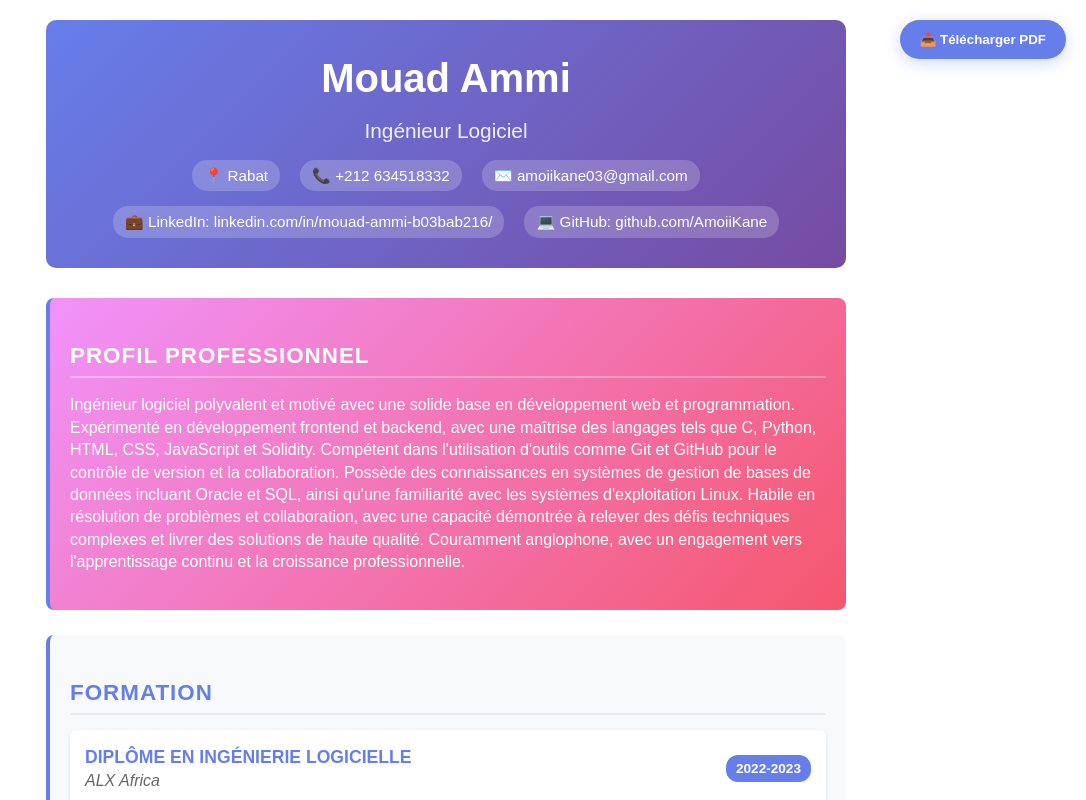
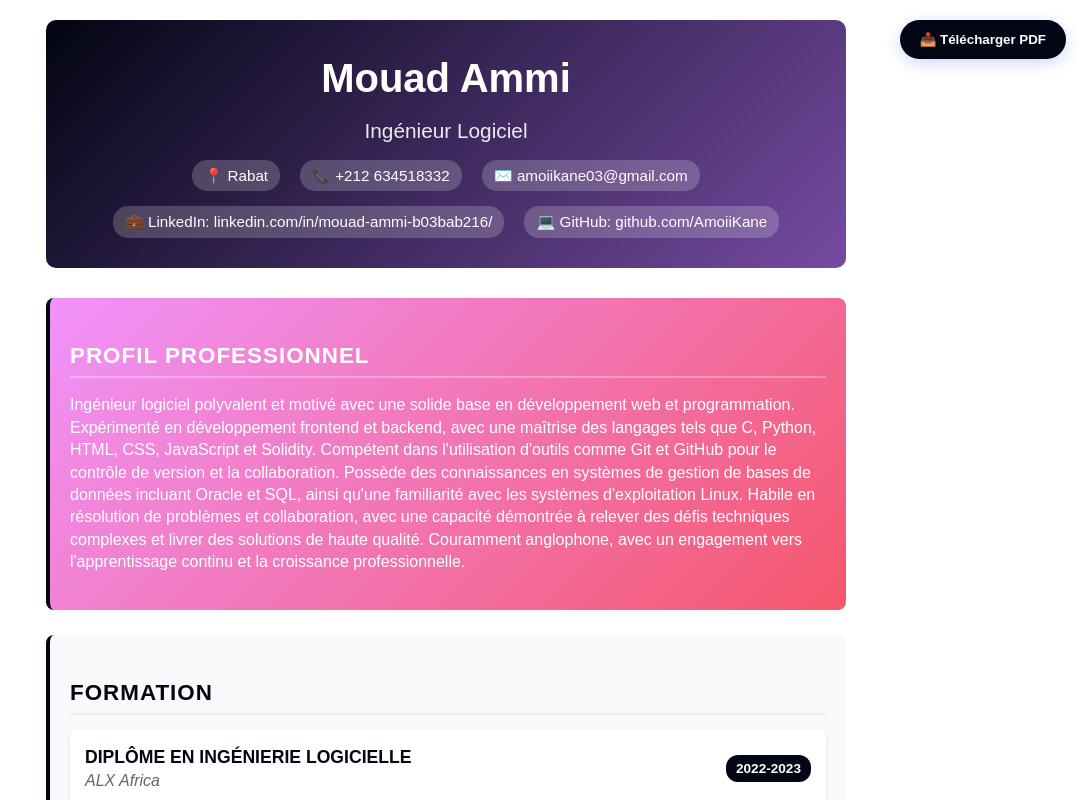
Before and after one commit to AmoiiKane/resume, a plain HTML site: page index.html in a window 1280 px wide. Shown: the top 800 px of the page, without its empty margins (194-1280 px from the left). Drawn offline with Linux system fonts and the light colour scheme.

Commit message:
Update index.html

```diff
--- a/index.html
+++ b/index.html
@@ -22,7 +22,7 @@
 
         .header {
             text-align: center;
-            background: linear-gradient(135deg, #667eea 0%, #764ba2 100%);
+            background: linear-gradient(135deg, #020513 0%, #764ba2 100%);
             color: white;
             padding: 30px 20px;
             border-radius: 10px;
@@ -63,11 +63,11 @@
             background: #f8f9fa;
             padding: 20px;
             border-radius: 8px;
-            border-left: 4px solid #667eea;
+            border-left: 4px solid #020513;
         }
 
         .section h3 {
-            color: #667eea;
+            color: #020513;
             font-size: 1.4em;
             margin-bottom: 15px;
             text-transform: uppercase;
@@ -104,7 +104,7 @@
 
         .degree {
             font-weight: bold;
-            color: #667eea;
+            color: #020513;
             font-size: 1.1em;
         }
 
@@ -114,7 +114,7 @@
         }
 
         .date {
-            background: #667eea;
+            background: #020513;
             color: white;
             padding: 4px 10px;
             border-radius: 12px;
@@ -136,7 +136,7 @@
         }
 
         .skill-category h4 {
-            color: #667eea;
+            color: #020513;
             margin-bottom: 10px;
             font-size: 1em;
             text-transform: uppercase;
@@ -150,7 +150,7 @@
         }
 
         .skill-tag {
-            background: linear-gradient(135deg, #667eea, #764ba2);
+            background: linear-gradient(135deg, #020513, #764ba2);
             color: white;
             padding: 4px 10px;
             border-radius: 15px;
@@ -176,7 +176,7 @@
 
         .language-name {
             font-weight: bold;
-            color: #667eea;
+            color: #020513;
             margin-bottom: 5px;
         }
 
@@ -189,7 +189,7 @@
             position: fixed;
             top: 20px;
             right: 20px;
-            background: #667eea;
+            background: #020513;
             color: white;
             padding: 12px 20px;
             border: none;
```
